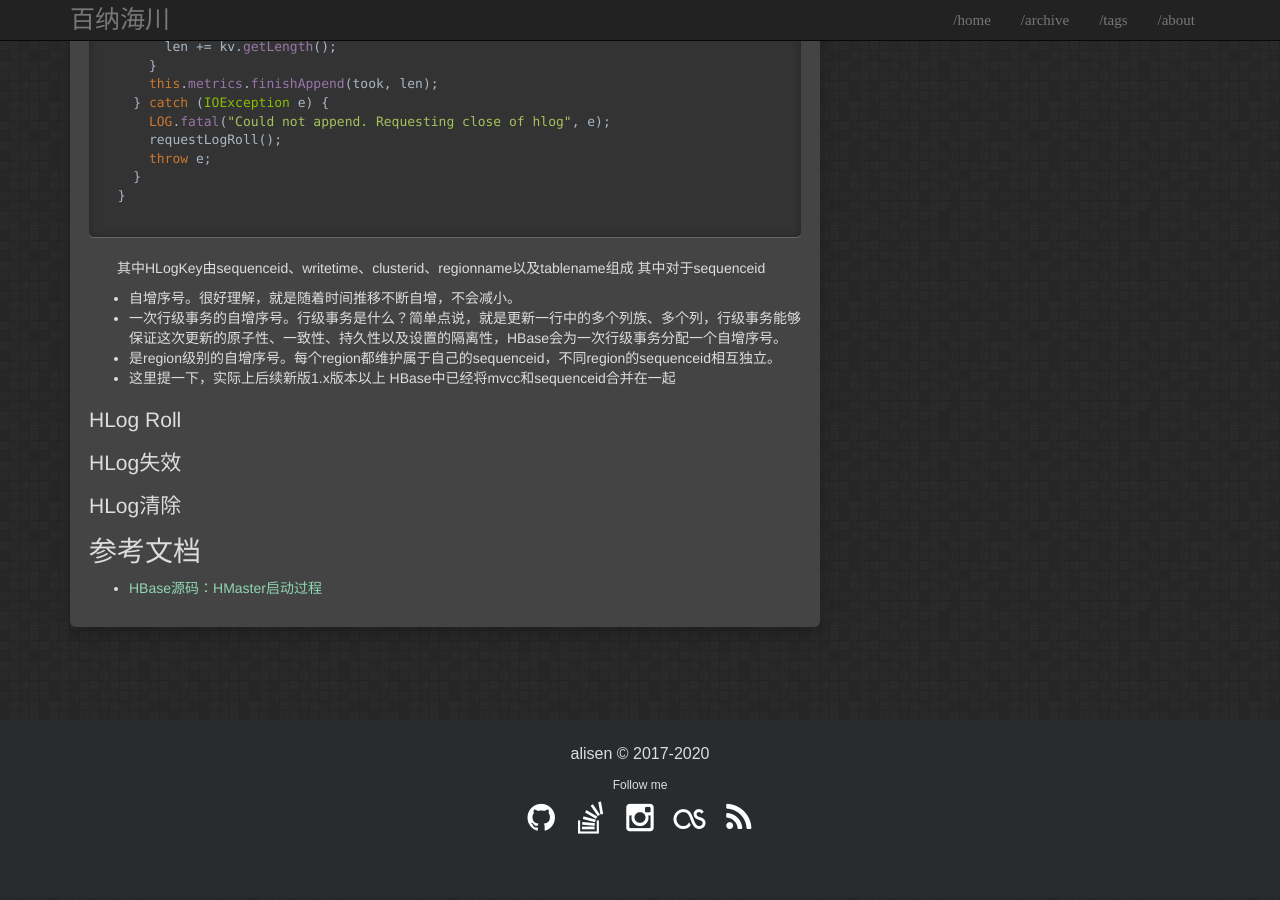
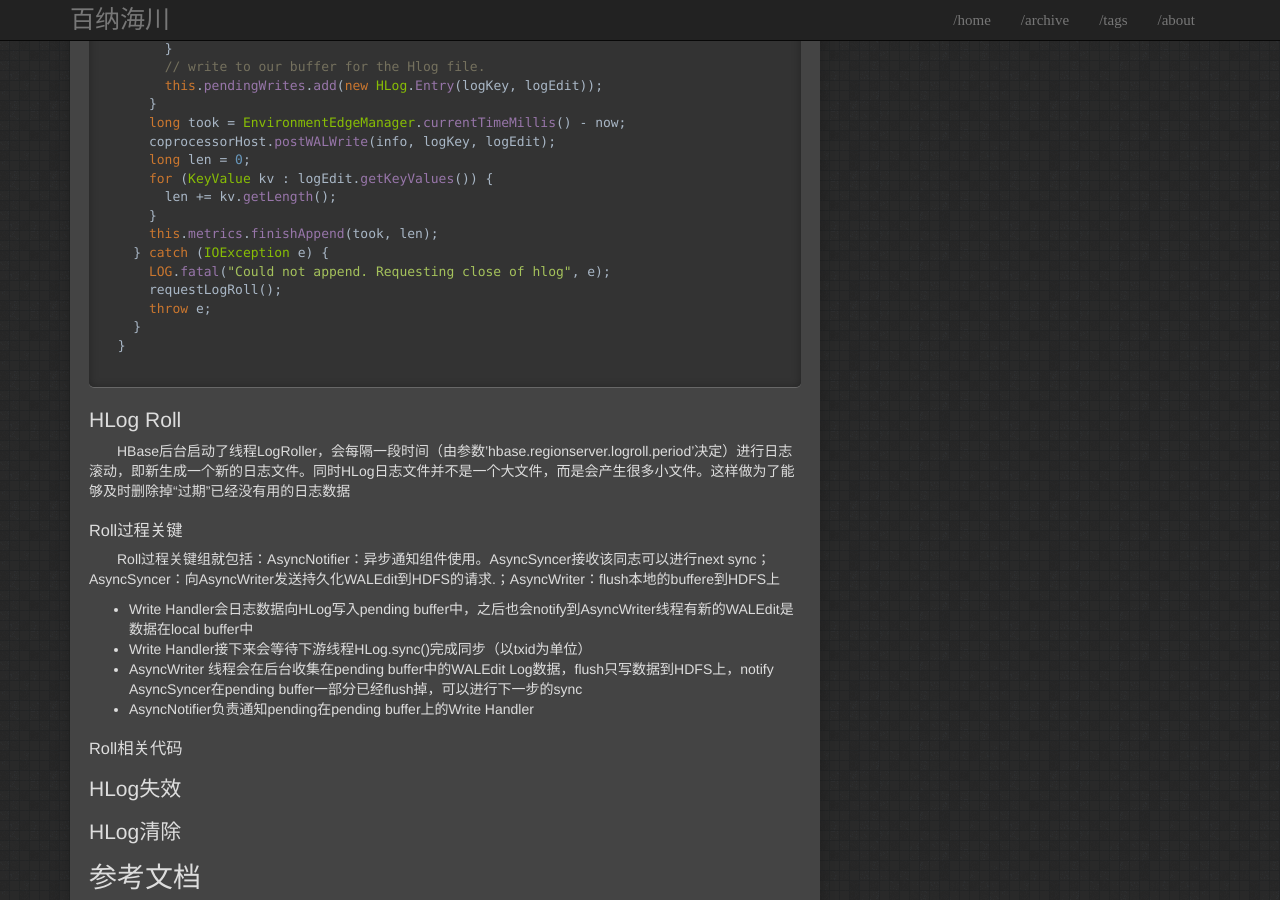
Before and after one commit to igithu/summary, a Jekyll site: the page built from _posts/2018-04-14-hbase-rs-crash.md, in a window 1280 px wide and 900 px high, scrolled down 2970 px. Built offline with Jekyll 4.4.1, drawn with Linux system fonts in a browser that asks for light colours; some of the changed text lies outside the part shown.

Commit message:
Update 2018-04-14-hbase-rs-crash.md

````diff
--- a/_posts/2018-04-14-hbase-rs-crash.md
+++ b/_posts/2018-04-14-hbase-rs-crash.md
@@ -13,6 +13,12 @@ tags: hbase
 
 ## HLog构建数据
 &emsp;&emsp;HBase中，WAL的实现类为HLog （`在0.98中实际上是FSHLog去实现执行，以下统称为HLog`）,在写入的时候，每个Region Server拥有一个HLog日志，所有region的写入都是写到同一个HLog，写入时候RegionServer就会调用HLog.append()，将数据对<HLogKey,WALEdit>按照顺序追加到HLog中
+&emsp;&emsp;其中HLogKey由sequenceid、writetime、clusterid、regionname以及tablename组成 ，这些info，通过append->doWrite->（ this.pendingWrites.add(new HLog.Entry(logKey, logEdit))） 生成。其中对于sequenceid
+* 自增序号。很好理解，就是随着时间推移不断自增，不会减小。
+* 一次行级事务的自增序号。行级事务是什么？简单点说，就是更新一行中的多个列族、多个列，行级事务能够保证这次更新的原子性、一致性、持久性以及设置的隔离性，HBase会为一次行级事务分配一个自增序号。
+* 是region级别的自增序号。每个region都维护属于自己的sequenceid，不同region的sequenceid相互独立。
+* 这里提一下，实际上后续新版1.x版本以上 HBase中已经将mvcc和sequenceid合并在一起
+
 #### 主要结构（网图）
 ![image01](https://igithu.github.io/summary/images/hlog.png)
 
@@ -137,14 +143,18 @@ tags: hbase
   }
 
 ```
-&emsp;&emsp;其中HLogKey由sequenceid、writetime、clusterid、regionname以及tablename组成 其中对于sequenceid
-* 自增序号。很好理解，就是随着时间推移不断自增，不会减小。
-* 一次行级事务的自增序号。行级事务是什么？简单点说，就是更新一行中的多个列族、多个列，行级事务能够保证这次更新的原子性、一致性、持久性以及设置的隔离性，HBase会为一次行级事务分配一个自增序号。
-* 是region级别的自增序号。每个region都维护属于自己的sequenceid，不同region的sequenceid相互独立。
-* 这里提一下，实际上后续新版1.x版本以上 HBase中已经将mvcc和sequenceid合并在一起
-
 
 ## HLog Roll
+&emsp;&emsp;HBase后台启动了线程LogRoller，会每隔一段时间（由参数’hbase.regionserver.logroll.period’决定）进行日志滚动，即新生成一个新的日志文件。同时HLog日志文件并不是一个大文件，而是会产生很多小文件。这样做为了能够及时删除掉“过期”已经没有用的日志数据
+### Roll过程关键
+&emsp;&emsp;Roll过程关键组就包括：AsyncNotifier：异步通知组件使用。AsyncSyncer接收该同志可以进行next sync；AsyncSyncer：向AsyncWriter发送持久化WALEdit到HDFS的请求.；AsyncWriter：flush本地的buffere到HDFS上
+* Write Handler会日志数据向HLog写入pending buffer中，之后也会notify到AsyncWriter线程有新的WALEdit是数据在local buffer中
+* Write Handler接下来会等待下游线程HLog.sync()完成同步（以txid为单位）
+* AsyncWriter 线程会在后台收集在pending buffer中的WALEdit Log数据，flush只写数据到HDFS上，notify AsyncSyncer在pending buffer一部分已经flush掉，可以进行下一步的sync
+* AsyncNotifier负责通知pending在pending buffer上的Write Handler
+
+### Roll相关代码
+
 
 ## HLog失效
 ## HLog清除
````
